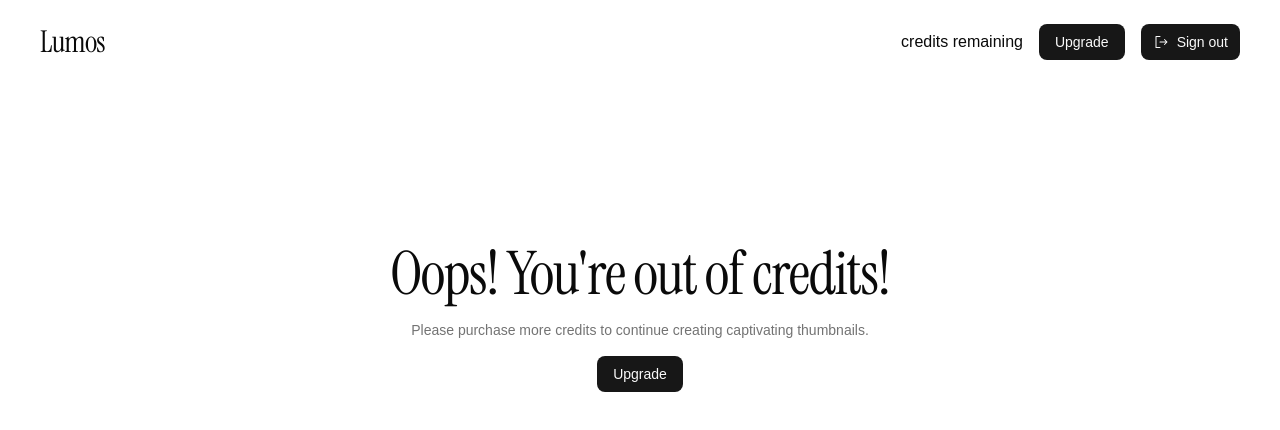
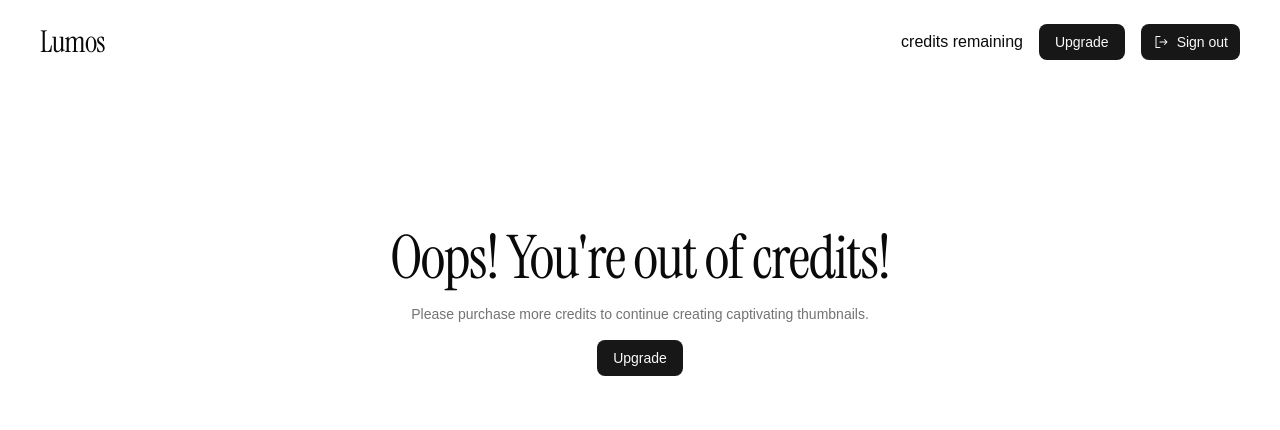
Before and after one commit to Druky1/Lumos, a Next.js app: page /dashboard in a window 1280 px wide. Shown: the top 430 px of the page. Built offline with nearby package versions, Linux system fonts and the light colour scheme; no server answers; the database is empty; a web font is replaced by a local one.

Commit message:
added tweaks

```diff
--- a/src/app/(main)/components/Thumbnail.tsx
+++ b/src/app/(main)/components/Thumbnail.tsx
@@ -139,7 +139,7 @@ const Thumbnail = ({ userName }: { userName: string }) => {
           <div className="h-3 w-3 bg-black rounded-full animate-bounce"></div>
         </div>
       ) : imageSrc ? (
-        <div className="flex flex-col items-center justify-center gap-4">
+        <div className="flex flex-col items-center justify-center gap-4 ">
           {/* <img src={imageSrc} alt="Uploaded" className="rounded-lg max-w-full" /> */}
           <div className="flex items-center justify-start w-full max-w-lg">
             <button
--- a/src/app/(main)/dashboard/page.tsx
+++ b/src/app/(main)/dashboard/page.tsx
@@ -18,7 +18,7 @@ async function Dashboard() {
   });
 
   return (
-    <div className="flex min-h-screen w-full flex-col items-center md:max-w-3xl px-4 py-6 mt-16">
+    <div className="flex min-h-screen w-full flex-col items-center md:max-w-7xl px-4 py-6 mt-12">
       <div className="flex max-w-full flex-col items-center gap-18">
         {user?.credits ? (
           <div className="flex flex-col px-10 gap-2">
```
